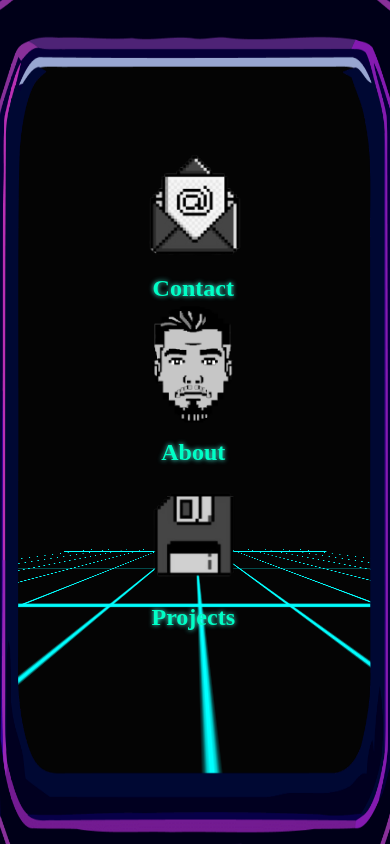
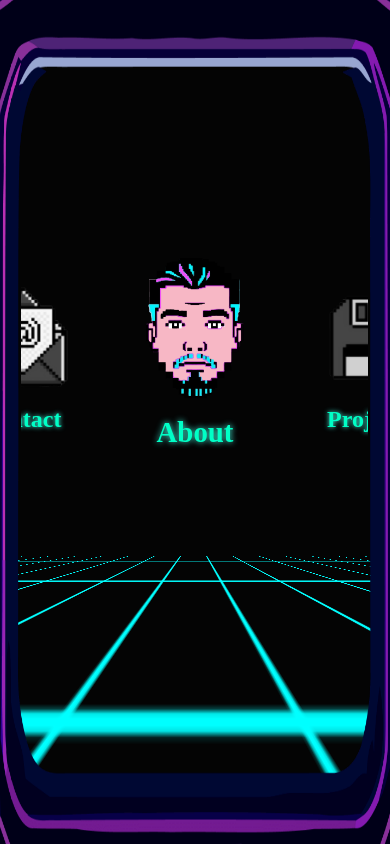
Before and after one commit to badziej12/portfolio-neon, a Next.js app: page / in a window 390 px wide. Built offline with nearby package versions, Linux system fonts and the light colour scheme; a web font is replaced by a local one.

Commit message:
Implement slider for main menu
Changes made:
 - Installed react-slick package
 - Implemented slider for mobile version of main menu

```diff
--- a/package.json
+++ b/package.json
@@ -16,6 +16,7 @@
     "react": "^19.0.0",
     "react-dom": "^19.0.0",
     "react-hook-form": "^7.54.2",
+    "react-slick": "^0.30.3",
     "sass": "^1.83.4",
     "yup": "^1.6.1"
   },
@@ -24,6 +25,7 @@
     "@types/node": "^20",
     "@types/react": "^19",
     "@types/react-dom": "^19",
+    "@types/react-slick": "^0.23.13",
     "eslint": "^9",
     "eslint-config-next": "15.1.6",
     "typescript": "^5"
--- a/src/components/MainMenu.tsx
+++ b/src/components/MainMenu.tsx
@@ -1,10 +1,40 @@
 import { useFirstLoad } from "@/context/ScreenContext";
-import { MainMenuItem } from "./MainMenuItem"
+import { MainMenuItem } from "./MainMenuItem";
+import Slider, { CustomArrowProps } from "react-slick";
+
+const NextArrow = (props: CustomArrowProps) => {
+    const {className, style, onClick} = props;
+
+    return (
+        <div className={`${className} main-menu__arrow main-menu__arrow--next`} onClick={onClick} />
+    )
+}
 
 export const MainMenu = () => {
     const { isFirstLoad } = useFirstLoad();
 
     const menuItems = [
+        {
+            title: "About",
+            image: "/assets/images/about-menu-item.png",
+            imageAlt: "About",
+            screenName: "about",
+        },
+        {
+            title: "Projects",
+            image: "/assets/images/projects-menu-item.png",
+            imageAlt: "Projects",
+            screenName: "projects",
+        },
+        {
+            title: "Contact",
+            image: "/assets/images/contact-menu-item.png",
+            imageAlt: "Contact",
+            screenName: "contact",
+        },
+    ];
+
+    const menuItemsDesktop = [
         {
             title: "Contact",
             image: "/assets/images/contact-menu-item.png",
@@ -22,15 +52,31 @@ export const MainMenu = () => {
             image: "/assets/images/projects-menu-item.png",
             imageAlt: "Projects",
             screenName: "projects",
-        }
+        },
     ];
+
+    const settings = {
+        dots: false,
+        infinite: true,
+        speed: 500,
+        slidesToShow: 1,
+        slidesToScroll: 1,
+        waitForAnimate: true,
+      };
 
     return (
         <div className={`main-menu ${isFirstLoad ? "main-menu--first-load" : ""}`}>
-            <div className="main-menu__content">
-                {menuItems.map((item) => (
-                    <MainMenuItem key={item.title} title={item.title} image={item.image} imageAlt={item.imageAlt} screenName={item.screenName} />
-                ))}
+            <div className={`main-menu__content ${isFirstLoad ? "main-menu__content--first-load" : ""}`}>
+                <Slider {...settings}>
+                    {menuItems.map((item) => (
+                        <MainMenuItem key={item.title} title={item.title} image={item.image} imageAlt={item.imageAlt} screenName={item.screenName} />
+                    ))}
+                </Slider>
+                <div className="main-menu__desktop">
+                    {menuItemsDesktop.map((item) => (
+                        <MainMenuItem key={item.title} title={item.title} image={item.image} imageAlt={item.imageAlt} screenName={item.screenName} />
+                    ))}
+                </div>
             </div>
         </div>
     )
--- a/src/pages/index.tsx
+++ b/src/pages/index.tsx
@@ -9,6 +9,17 @@ export default function Home() {
                 <title>Błażej Tondel | Front-End Developer</title>
                 <meta name="description" content="Generated by create next app"/>
                 <meta name="viewport" content="width=device-width, initial-scale=1"/>
+                <link
+                rel="stylesheet"
+                type="text/css"
+                charset="UTF-8"
+                href="https://cdnjs.cloudflare.com/ajax/libs/slick-carousel/1.8.1/slick.min.css"
+                />
+                <link
+                rel="stylesheet"
+                type="text/css"
+                href="https://cdnjs.cloudflare.com/ajax/libs/slick-carousel/1.8.1/slick-theme.min.css"
+                />
             </Head>
             <div className="main-wrapper">
                 <ScreenProvider>
--- a/src/styles/component/main-menu-item.scss
+++ b/src/styles/component/main-menu-item.scss
@@ -3,6 +3,10 @@
 .main-menu-item {
     display: flex;
     cursor: pointer;
+
+    @include media-md {
+        justify-content: center;
+    }
 
     img {
         filter: grayscale(100%);
--- a/src/styles/component/main-menu.scss
+++ b/src/styles/component/main-menu.scss
@@ -2,23 +2,94 @@
 
 .main-menu {
     cursor: pointer;
-    animation: mainMenuAppear 1s forwards linear;
-    transform: scale(0);
+
+
+    @include media-md {
+        position: absolute;
+        height: 100%;
+        left: 4%;
+        right: 3%;
+        overflow: hidden;
+    }
 
     &__content {
         display: flex;
         padding-top: 4.8rem;
         justify-content: space-around;
+        transform: scale(0);
+        animation: mainMenuAppear 1s forwards linear;
 
         @include media-md {
-            flex-direction: column;
+            position: relative;
             align-items: center;
+            top: 20%;
         }
 
+        &--first-load {
+            animation: mainMenuAppear 1.5s 3.5s forwards linear;
+
+            .slick-slider {
+                .slick-slide {
+                    & ~ .slick-cloned {
+                        transform: scale(0);
+                        animation: mainMenuAppear .1s forwards linear;
+                        animation-delay: 5s;
+                    }
+                }
+            }
+        }
     }
 
-    &--first-load {
-        animation: mainMenuAppear 1.5s 3.5s forwards linear;
+    &__desktop {
+        display: flex;
+        width: 100%;
+        justify-content: space-around;
+
+        @include media-md {
+            display: none;
+        }
+    }
+
+    .slick-slider {
+        display: none;
+        position: static;
+        width: 50%;
+
+        @include media-md {
+            display: block;
+        }
+
+        .slick-list {
+            width: 100%;
+            overflow: visible;
+        }
+
+        .slick-slide {
+            & ~ .slick-cloned {
+                transform: scale(0);
+                animation: mainMenuAppear .1s forwards linear;
+                animation-delay: 1s;
+            }
+        }
+
+        .slick-active, .slick-current {
+            .main-menu-item {
+                transform: scale(1.2);
+                img {
+                    filter: grayscale(0);
+                }
+            }
+        }
+
+        .slick-arrow {
+            z-index: 3;
+            height: 100%;
+            width: 35%;
+
+            &::before {
+                content: none;
+            }
+        }
     }
 }
 
```
Also changed, not shown: 1 other file (tests, documents, lock files or other folders).
